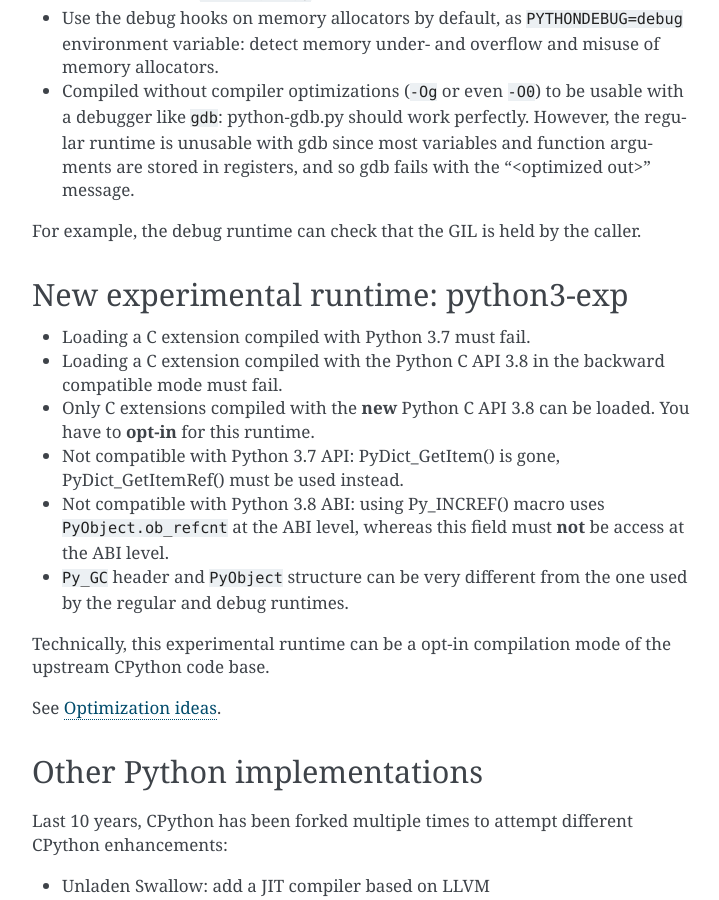
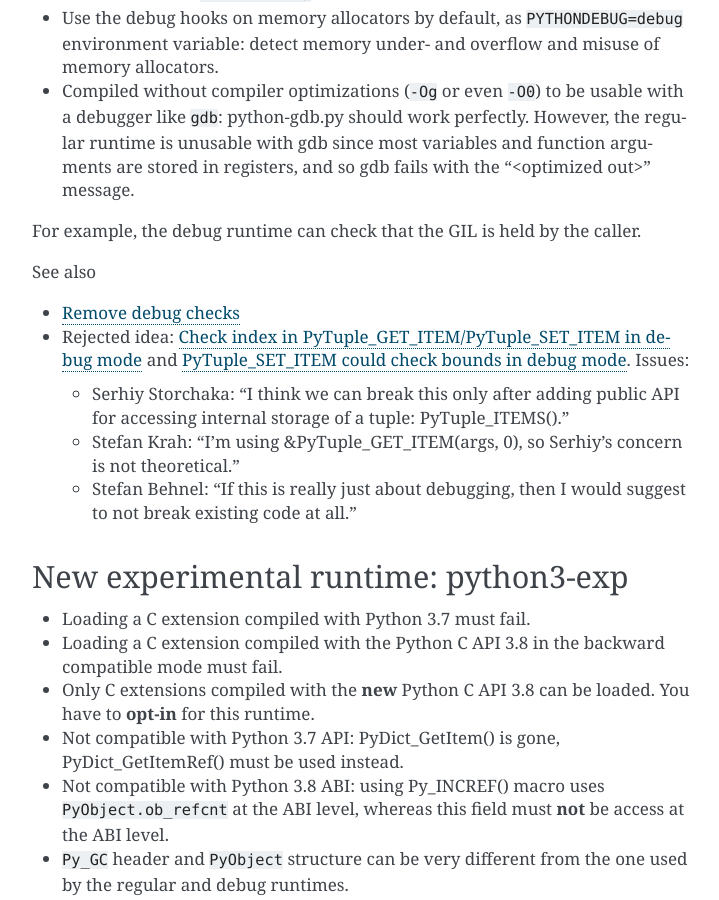
Before and after one commit to pythoncapi/pythoncapi, a Sphinx documentation site: the page built from doc/runtimes.rst, in a window 1280 px wide and 900 px high, scrolled down 1148 px. Shown: the whole window, without its empty margins (388-1107 px from the left). Built offline with Sphinx 7.4.7, drawn with Linux system fonts in a browser that asks for light colours.

Commit message:
debug checks

```diff
--- a/doc/optimization_ideas.rst
+++ b/doc/optimization_ideas.rst
@@ -9,6 +9,8 @@ details, it becomes possible to experiment radical changes in CPython to
 implement new optimizations.
 
 See :ref:`Experimental runtime <exp-runtime>`.
+
+.. _remove-debug-checks:
 
 Remove debug checks
 ===================
--- a/doc/runtimes.rst
+++ b/doc/runtimes.rst
@@ -67,6 +67,20 @@ Debug runtime: /usr/bin/python3-dbg
 
 For example, the debug runtime can check that the GIL is held by the caller.
 
+See also
+
+* :ref:`Remove debug checks <remove-debug-checks>`
+* Rejected idea: `Check index in PyTuple_GET_ITEM/PyTuple_SET_ITEM in debug
+  mode <https://bugs.python.org/issue35337>`__ and `PyTuple_SET_ITEM could
+  check bounds in debug mode <https://bugs.python.org/issue14614>`__. Issues:
+
+  * Serhiy Storchaka: "I think we can break this only after adding public API for accessing
+    internal storage of a tuple: PyTuple_ITEMS()."
+  * Stefan Krah: "I'm using &PyTuple_GET_ITEM(args, 0), so Serhiy's concern is
+    not theoretical."
+  * Stefan Behnel: "If this is really just about debugging, then I would
+    suggest to not break existing code at all."
+
 .. _exp-runtime:
 
 New experimental runtime: python3-exp
```
